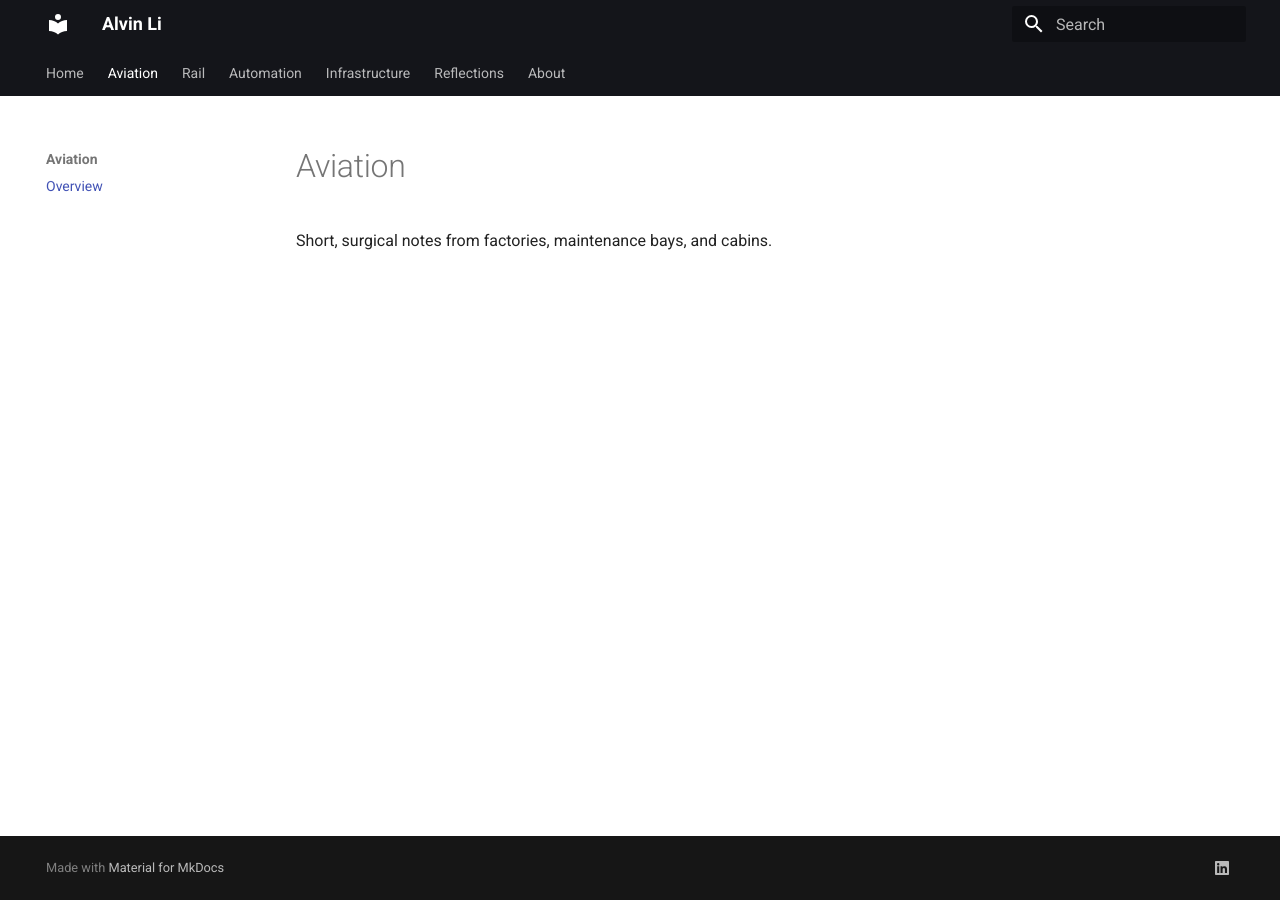
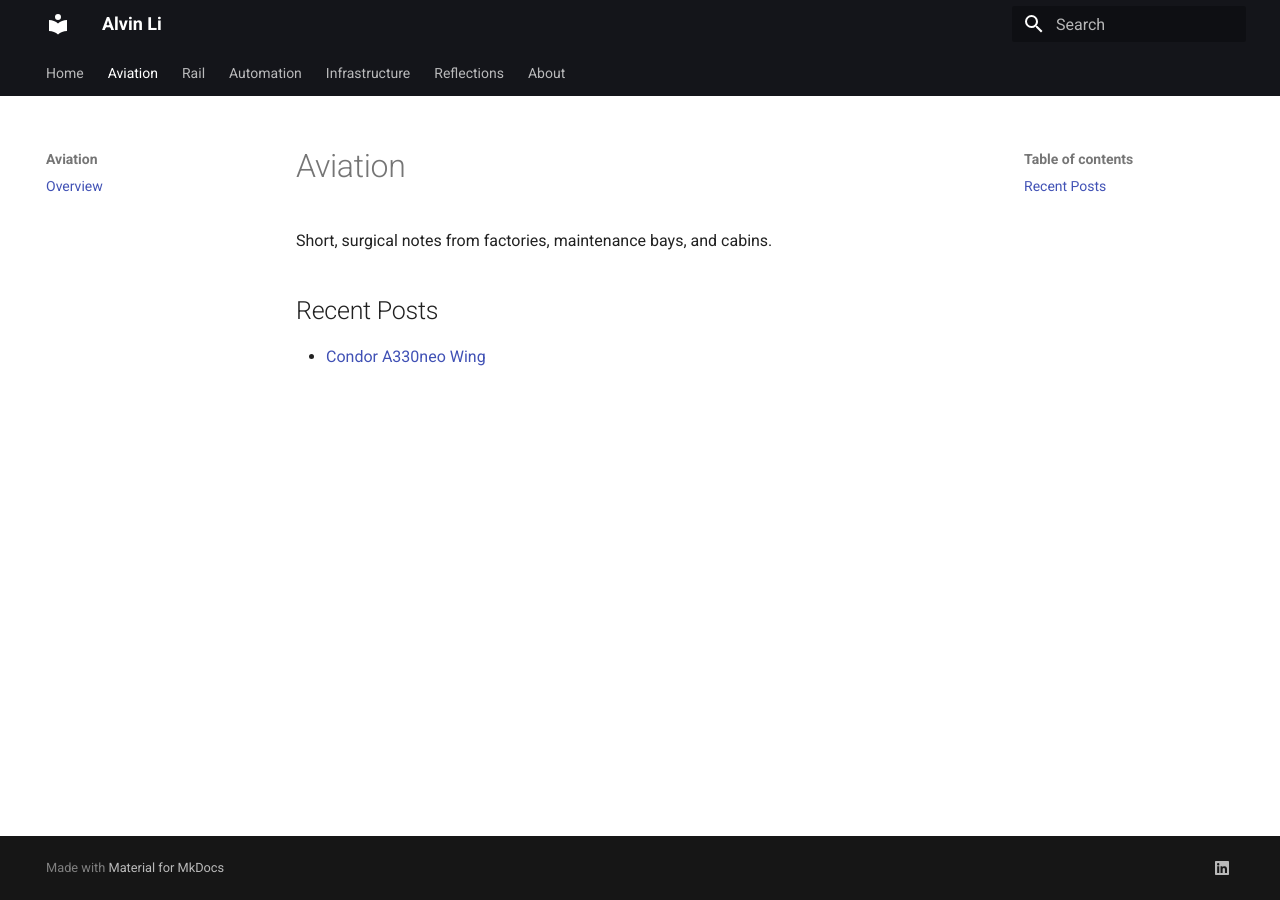
Before and after one commit to alvvvli/alvin-site, an MkDocs documentation site: the page built from docs/aviation/index.md, in a window 1280 px wide. Built offline with MkDocs 1.6.1 and Material for MkDocs 9.7.7, drawn with Linux system fonts in a browser that asks for light colours.

Commit message:
Update index.md

```diff
--- a/docs/aviation/index.md
+++ b/docs/aviation/index.md
@@ -1,3 +1,6 @@
 # Aviation
 
 Short, surgical notes from factories, maintenance bays, and cabins.
+
+## Recent Posts
+- [Condor A330neo Wing](a330neofra.md)
```
